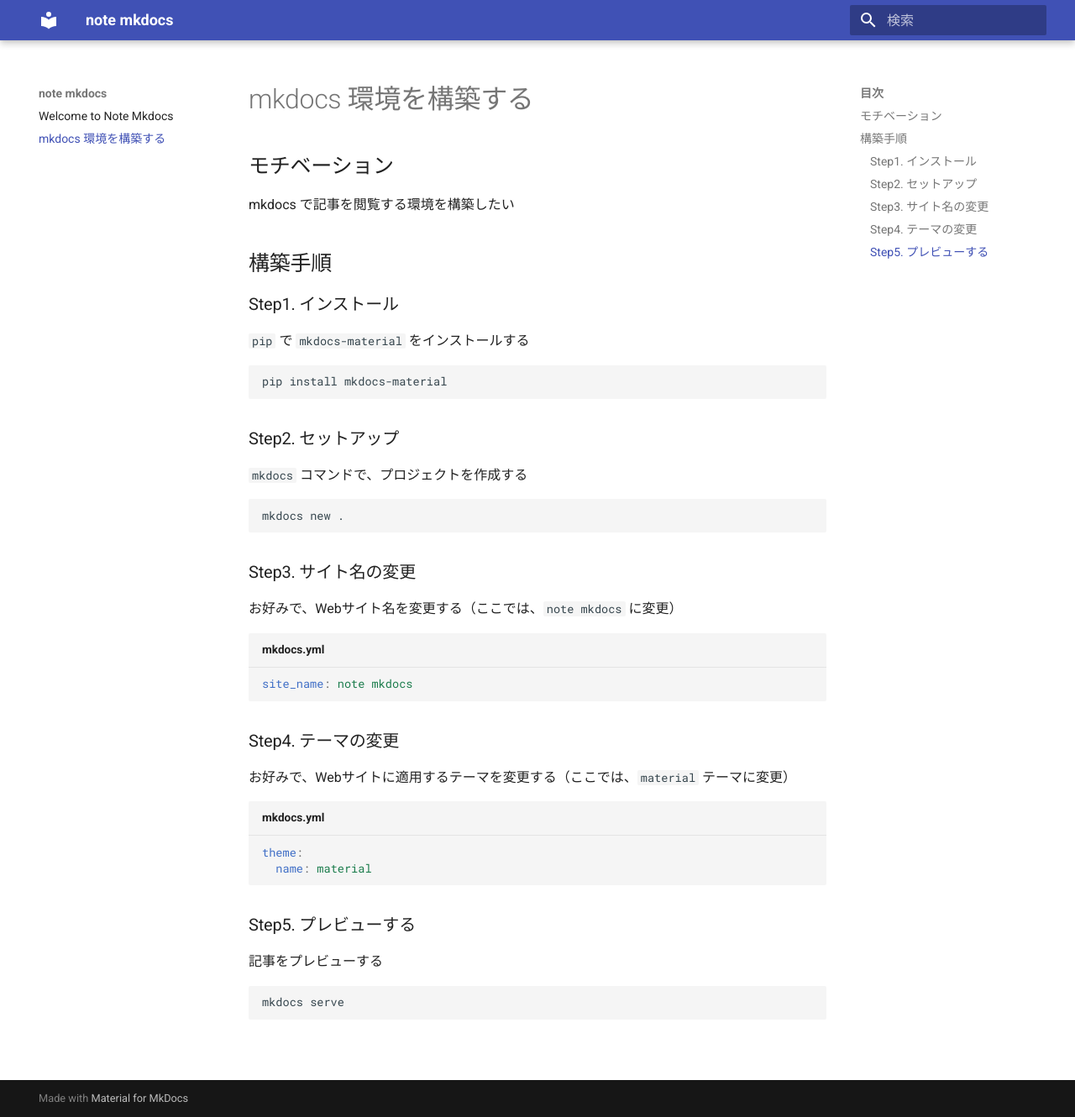
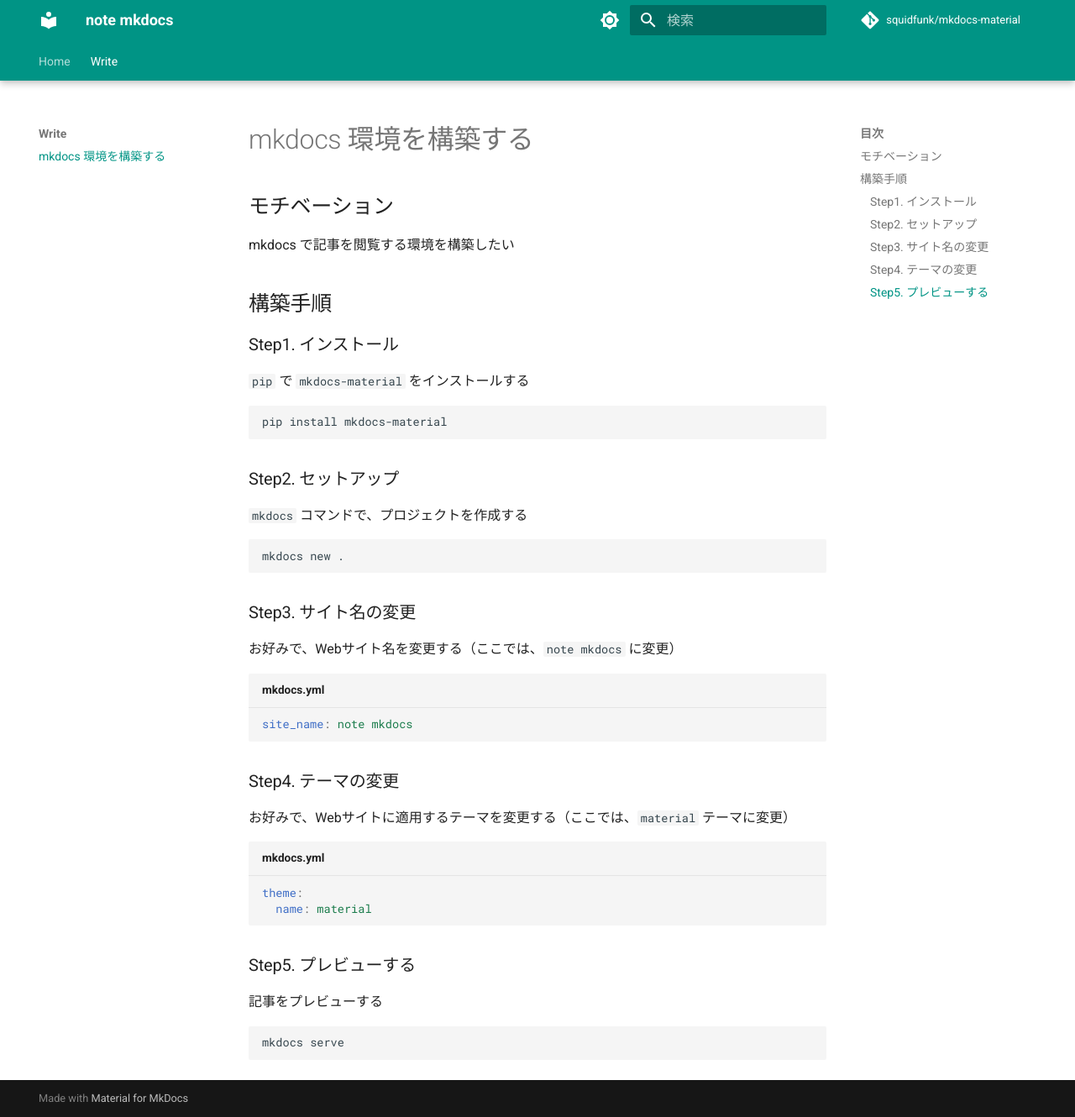
Before and after one commit to neruo/note-mkdocs, an MkDocs documentation site: the page built from docs/write/enviroment.md, in a window 1280 px wide and 1330 px high. Shown: the whole window at 84% size. Built offline with MkDocs 1.6.1 and Material for MkDocs 9.7.7, drawn with Linux system fonts in a browser that asks for light colours; comment, search, counter and statistics services are not loaded.

Commit message:
update mkdocs.yml

```diff
--- a/mkdocs.yml
+++ b/mkdocs.yml
@@ -3,10 +3,98 @@
   name: material
   language: ja
   features:
-    - content.code.annotate # https://squidfunk.github.io/mkdocs-material/reference/code-blocks/#code-annotations
+    # https://squidfunk.github.io/mkdocs-material/reference/code-blocks/#code-annotations
+    - content.code.annotate
+    # https://squidfunk.github.io/mkdocs-material/setup/setting-up-navigation/#navigation-tabs
+    - navigation.tabs
+    # https://squidfunk.github.io/mkdocs-material/setup/setting-up-navigation/#sticky-navigation-tabs
+    - navigation.tabs.sticky
+    # https://squidfunk.github.io/mkdocs-material/setup/setting-up-site-search/#search-suggestions
+    - search.suggest
+    # https://squidfunk.github.io/mkdocs-material/setup/setting-up-site-search/#search-highlighting
+    - search.highlight
+    # https://squidfunk.github.io/mkdocs-material/setup/setting-up-site-search/#search-sharing
+    - search.share
+    # https://squidfunk.github.io/mkdocs-material/setup/setting-up-navigation/?h=navigation#section-index-pages
+    - navigation.indexes
+  icon:
+    repo: fontawesome/brands/git-alt
+
+  palette:
+  # https://squidfunk.github.io/mkdocs-material/setup/changing-the-colors/#color-palette-toggle
+    - scheme: default
+      primary: teal   # https://squidfunk.github.io/mkdocs-material/setup/changing-the-colors/#primary-color
+      accent: orange  # https://squidfunk.github.io/mkdocs-material/setup/changing-the-colors/#accent-color
+      toggle:
+        icon: material/brightness-7
+        name: Switch to dark mode
+    - scheme: slate
+      primary: teal   # https://squidfunk.github.io/mkdocs-material/setup/changing-the-colors/#primary-color
+      accent: orange  # https://squidfunk.github.io/mkdocs-material/setup/changing-the-colors/#accent-color
+      toggle:
+        icon: material/brightness-4
+        name: Switch to light mode
+
 markdown_extensions:
+  # https://squidfunk.github.io/mkdocs-material/reference/code-blocks/#configuration
   - pymdownx.highlight:
-      anchor_linenums: true # https://squidfunk.github.io/mkdocs-material/reference/code-blocks/#configuration
-  - pymdownx.inlinehilite   # https://squidfunk.github.io/mkdocs-material/reference/code-blocks/#configuration
-  - pymdownx.snippets       # https://squidfunk.github.io/mkdocs-material/reference/code-blocks/#configuration
-  - pymdownx.superfences    # https://squidfunk.github.io/mkdocs-material/reference/code-blocks/#configuration
+      anchor_linenums: true
+  - pymdownx.inlinehilite
+  - pymdownx.snippets
+  - pymdownx.superfences
+  # https://squidfunk.github.io/mkdocs-material/setup/extensions/python-markdown/#footnotes
+  - footnotes
+  # https://squidfunk.github.io/mkdocs-material/setup/extensions/python-markdown-extensions/#arithmatex
+  - pymdownx.arithmatex:
+      generic: true
+  # https://squidfunk.github.io/mkdocs-material/setup/extensions/python-markdown-extensions/#caret-mark-tilde
+  - pymdownx.caret
+  - pymdownx.mark
+  - pymdownx.tilde
+  # https://squidfunk.github.io/mkdocs-material/setup/extensions/python-markdown-extensions/#emoji
+  - pymdownx.emoji:
+      emoji_index: !!python/name:materialx.emoji.twemoji
+      emoji_generator: !!python/name:materialx.emoji.to_svg
+  # https://squidfunk.github.io/mkdocs-material/setup/extensions/python-markdown-extensions/#keys
+  - pymdownx.keys
+  # https://squidfunk.github.io/mkdocs-material/setup/extensions/python-markdown-extensions/#tabbed
+  - pymdownx.tabbed:
+      alternate_style: true
+  # https://squidfunk.github.io/mkdocs-material/setup/extensions/python-markdown-extensions/#superfences
+  - pymdownx.superfences:
+      custom_fences:
+        - name: mermaid
+          class: mermaid
+          format: !!python/name:pymdownx.superfences.fence_code_format
+  # https://squidfunk.github.io/mkdocs-material/reference/admonitions/
+  - admonition
+  - pymdownx.details
+  - pymdownx.superfences
+  # https://squidfunk.github.io/mkdocs-material/reference/images/
+  - attr_list
+  - md_in_html
+
+# https://squidfunk.github.io/mkdocs-material/setup/extensions/python-markdown-extensions/#arithmatex
+extra_javascript:
+  - https://polyfill.io/v3/polyfill.min.js?features=es6
+  - https://cdn.jsdelivr.net/npm/mathjax@3/es5/tex-mml-chtml.js
+
+plugins:
+  # https://squidfunk.github.io/mkdocs-material/setup/setting-up-site-search/#built-in-search-plugin
+  - search:
+      lang:
+        - ja
+        - en
+  # https://squidfunk.github.io/mkdocs-material/setup/adding-a-git-repository/#document-dates
+  - git-revision-date-localized:
+      fallback_to_build_date: true
+  # https://squidfunk.github.io/mkdocs-material/reference/images/#lightbox
+  - glightbox
+
+repo_url: https://github.com/squidfunk/mkdocs-material
+repo_name: squidfunk/mkdocs-material
+
+nav:
+  - Home: index.md
+  - Write:
+    - "mkdocs 環境を構築する": write/enviroment.md
--- a/pyproject.toml
+++ b/pyproject.toml
@@ -9,6 +9,8 @@
 [tool.poetry.dependencies]
 python = "^3.9,<3.10"
 mkdocs-material = "8.5.8"
+mkdocs-git-revision-date-localized-plugin = "^1.1.0"
+mkdocs-glightbox = "^0.3.0"
 
 
 [build-system]
```
Also changed, not shown: docs/write/enviroment.md (renamed from docs/enviroment.md), 1 other file.
